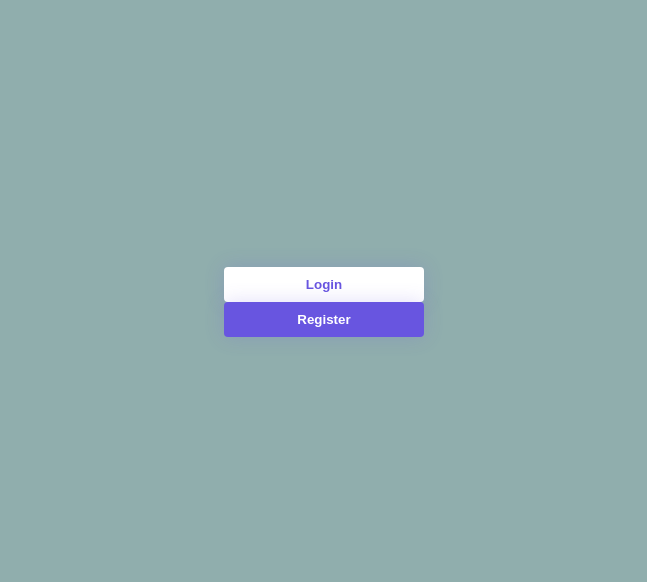
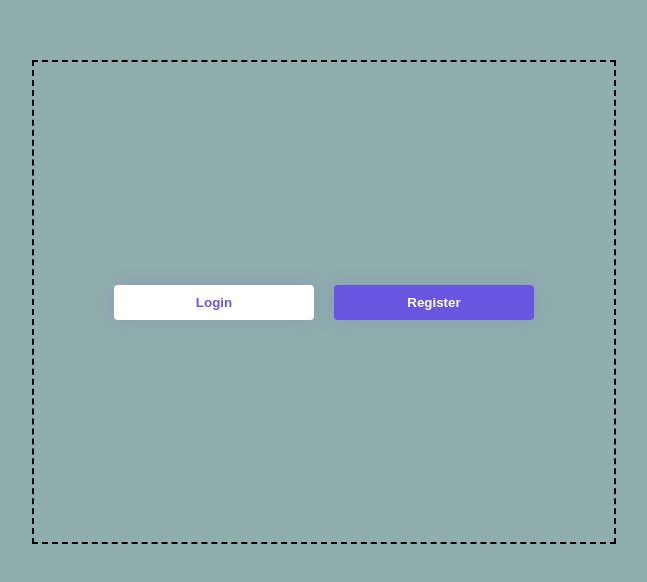
Before and after one commit to mbergq/login-page, a React (Vite) app in the folder frontend/: page /auth in a window 1280 px wide. Shown: the part 106-688 px from the top of the page, without its empty margins (316-963 px from the left). Built offline with nearby package versions, Linux system fonts and the light colour scheme.

Commit message:
auth layout and routes added

```diff
--- a/frontend/package.json
+++ b/frontend/package.json
@@ -12,6 +12,7 @@
   "dependencies": {
     "react": "^18.2.0",
     "react-dom": "^18.2.0",
+    "react-router-dom": "^6.23.1",
     "styled-components": "^6.1.11"
   },
   "devDependencies": {
--- a/frontend/src/App.tsx
+++ b/frontend/src/App.tsx
@@ -1,11 +1,23 @@
+import Home from "./components/Home";
+import Authorize from "./components/Authorize";
 import { AppLayout } from "./styled-components/AppLayout";
-import Login from "./components/Authorize";
+import { Routes, Route } from "react-router-dom";
 
 function App() {
   return (
-    <AppLayout>
-      <Login />
-    </AppLayout>
+    <>
+      <Routes>
+        <Route path="/" element={<Home />} />
+        <Route
+          path="/auth"
+          element={
+            <AppLayout>
+              <Authorize />
+            </AppLayout>
+          }
+        />
+      </Routes>
+    </>
   );
 }
 
--- a/frontend/src/components/Authorize.tsx
+++ b/frontend/src/components/Authorize.tsx
@@ -1,15 +1,16 @@
+import { AuthWrapper } from "../styled-components/AuthWrapper.tsx";
 import { Button } from "../styled-components/Button.tsx";
 
 function Login() {
   return (
-    <>
+    <AuthWrapper>
       <Button $inputColor="#6855E0" $bgColor={false}>
         Login
       </Button>
       <Button $inputColor="white" $bgColor={true}>
         Register
       </Button>
-    </>
+    </AuthWrapper>
   );
 }
 
--- /dev/null
+++ b/frontend/src/components/Home.tsx
@@ -0,0 +1,5 @@
+function Home() {
+  return <h1>Home</h1>;
+}
+
+export default Home;
--- a/frontend/src/main.tsx
+++ b/frontend/src/main.tsx
@@ -1,9 +1,12 @@
 import React from "react";
 import ReactDOM from "react-dom/client";
 import App from "./App.tsx";
+import { BrowserRouter } from "react-router-dom";
 
 ReactDOM.createRoot(document.getElementById("root")!).render(
   <React.StrictMode>
-    <App />
+    <BrowserRouter>
+      <App />
+    </BrowserRouter>
   </React.StrictMode>
 );
--- /dev/null
+++ b/frontend/src/styled-components/AuthWrapper.tsx
@@ -0,0 +1,10 @@
+import styled from "styled-components";
+
+export const AuthWrapper = styled.div`
+  display: flex;
+  justify-content: center;
+  align-items: center;
+  border: 2px dashed black;
+  height: 480px;
+  width: 580px;
+`;
--- a/frontend/src/styled-components/Button.tsx
+++ b/frontend/src/styled-components/Button.tsx
@@ -12,9 +12,10 @@ export const Button = styled.button<Props>`
   font-weight: 600;
   margin: 0 10px;
   width: 200px;
+  height: fit-content;
   padding: 10px 0;
   box-shadow: 0 0 20px rgba(104, 85, 224, 0.2);
-  transition: 0.2s;
+  transition: 0.4s;
   color: ${(props) => props.$inputColor};
   background-color: ${(props) => (props.$bgColor ? "#6855E0" : "white")};
   &:hover {
```
Also changed, not shown: 1 other file (tests, documents, lock files or other folders).
